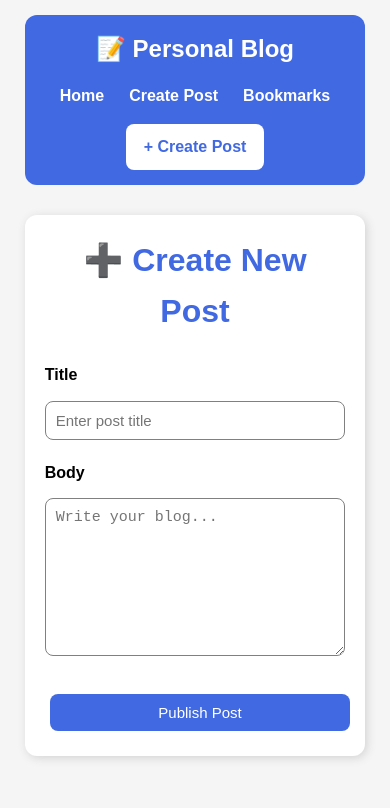
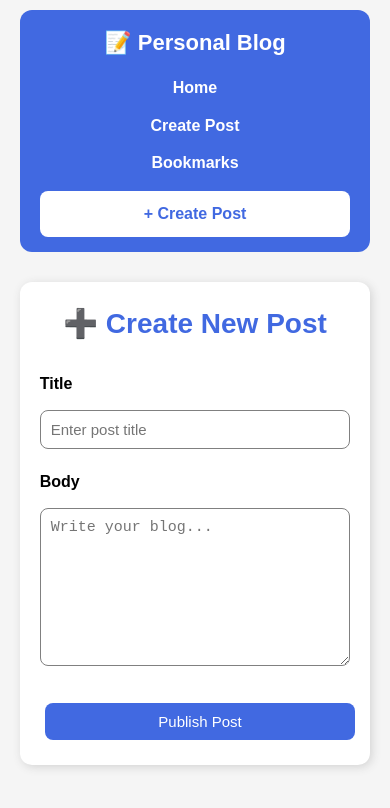
Before and after one commit to sumeyaarebo94-sudo/blog-app, a React (Vite) app: page /create in a window 390 px wide. Shown: the top 808 px of the page. Built offline with nearby package versions, Linux system fonts and the light colour scheme.

Commit message:
Add responsive layout for desktop, tablet, and mobile

```diff
--- a/src/index.css
+++ b/src/index.css
@@ -405,4 +405,107 @@ hr {
 .blog-card {
   width: 100%;
   margin: 0;
+} /* ========================= */
+/* Desktop (1025px and up)   */
+/* ========================= */
+
+.posts-grid {
+  display: grid;
+  grid-template-columns: repeat(3, 1fr);
+  gap: 25px;
 }
+
+.create-post {
+  width: 70%;
+}
+
+.navbar {
+  display: flex;
+  justify-content: space-between;
+  align-items: center;
+}
+
+.nav-links {
+  display: flex;
+  gap: 30px;
+}
+
+
+/* ========================= */
+/* Tablet (768px - 1024px)   */
+/* ========================= */
+
+@media (max-width: 1024px) {
+
+  .posts-grid {
+    grid-template-columns: repeat(2, 1fr);
+  }
+
+  .create-post {
+    width: 85%;
+  }
+
+  .navbar {
+    padding: 15px 20px;
+  }
+
+  .nav-links {
+    gap: 20px;
+  }
+
+}
+
+
+/* ========================= */
+/* Phone (767px and below)   */
+/* ========================= */
+
+@media (max-width: 767px) {
+
+  #root {
+    width: 95%;
+    padding: 10px;
+  }
+
+  .posts-grid {
+    grid-template-columns: 1fr;
+  }
+
+  .navbar {
+    flex-direction: column;
+    gap: 15px;
+    text-align: center;
+  }
+
+  .nav-links {
+    flex-direction: column;
+    gap: 12px;
+  }
+
+  .create-btn {
+    width: 100%;
+    text-align: center;
+  }
+
+  .create-post {
+    width: 100%;
+    padding: 20px;
+  }
+
+  .welcome-section {
+    padding: 20px;
+  }
+
+  .blog-card {
+    padding: 15px;
+  }
+
+  h1 {
+    font-size: 28px;
+  }
+
+  h2 {
+    font-size: 22px;
+  }
+
+}
```
